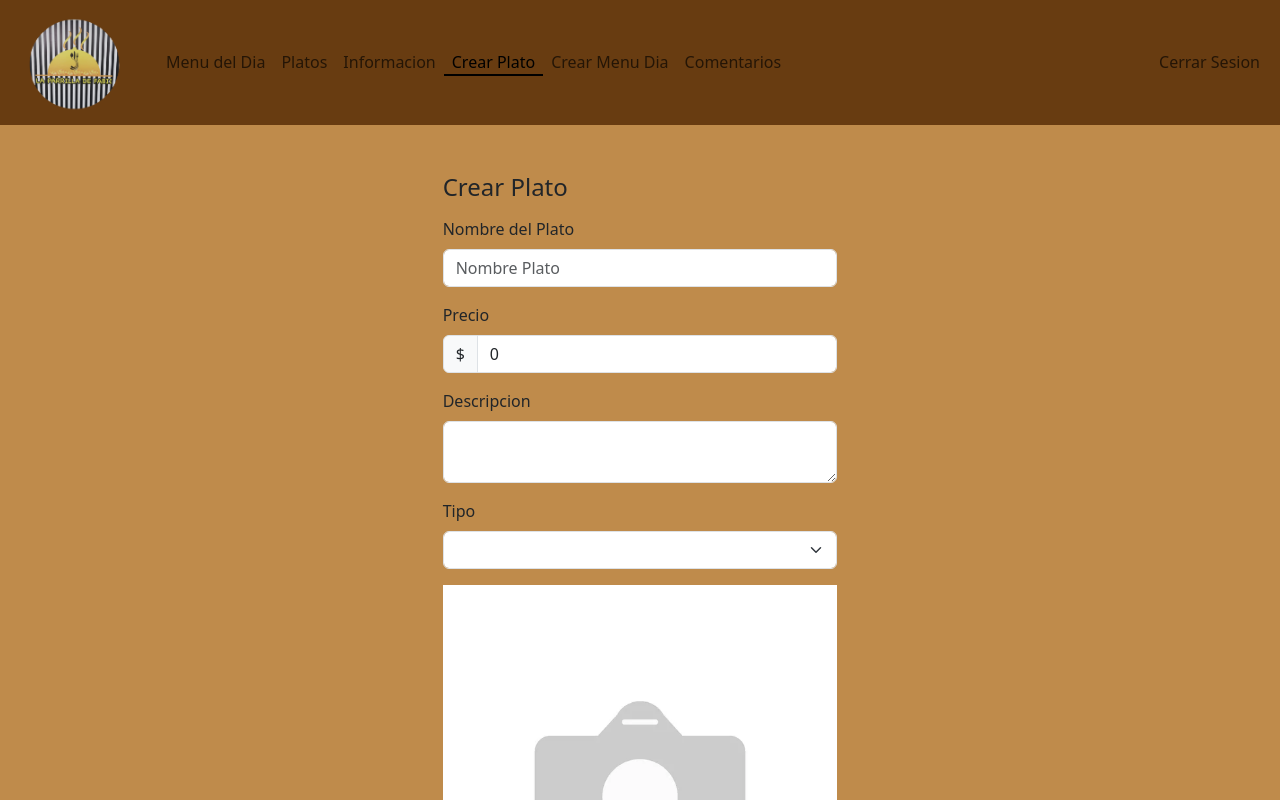
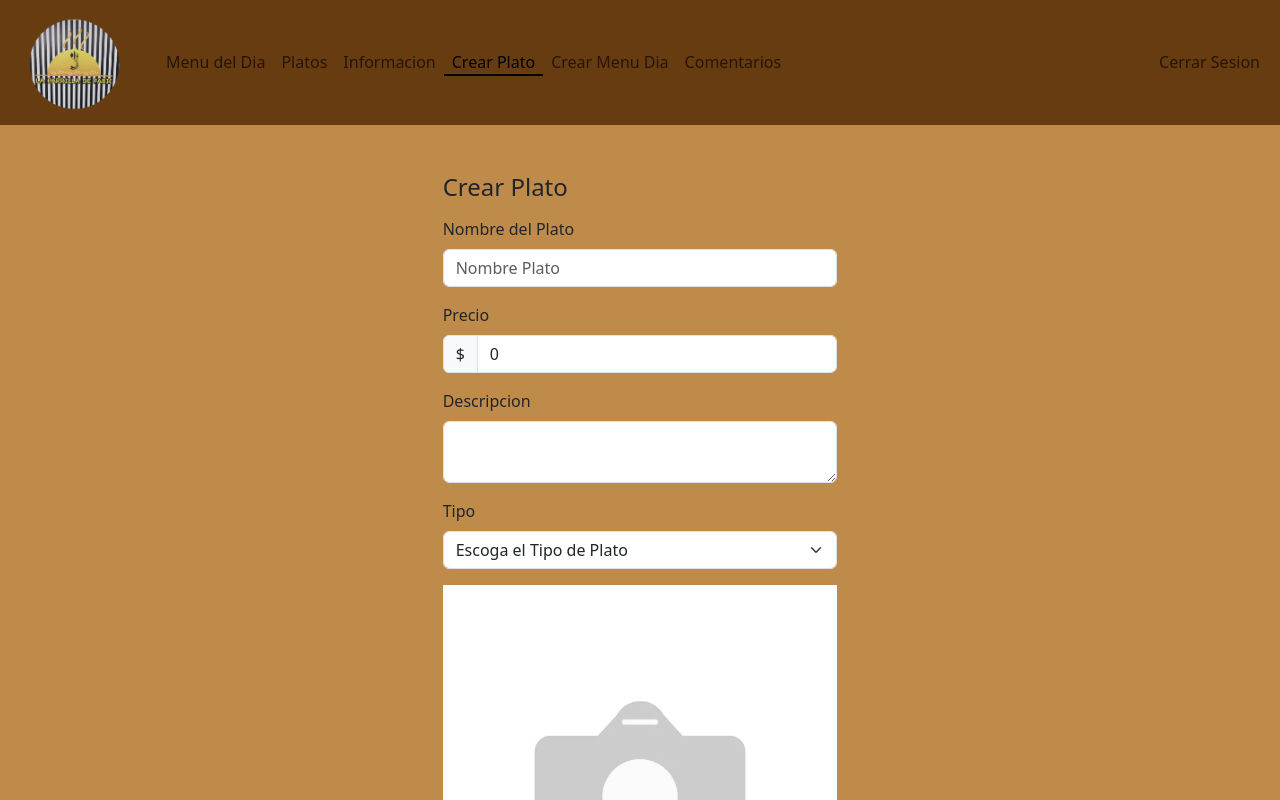
Before and after one commit to JA-Camacho/LaParrillaDeFabii, an Angular app in the folder frontend/: page /crearPlato in a window 1280 px wide. Shown: the top 800 px of the page. Built offline with nearby package versions, Linux system fonts and the light colour scheme; sample sign-in values are in the browser's storage.

Commit message:
Fix text in select

```diff
--- a/frontend/src/app/components/crear-plato/crear-plato.component.ts
+++ b/frontend/src/app/components/crear-plato/crear-plato.component.ts
@@ -13,7 +13,7 @@ export class CrearPlatoComponent {
   nombre: string = '';
   precio: number = 0.0;
   descripcion: string = '';
-  tipo: string = 'Escoga el Tipo de Plato';
+  tipo: string = '';
   image: any;
 
   constructor(
```
